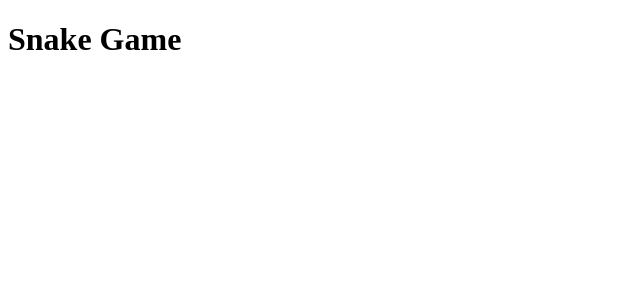
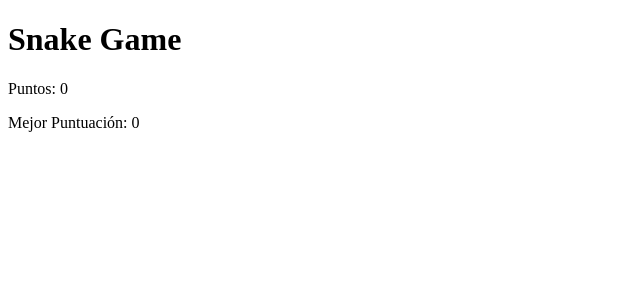
Before and after one commit to LuispeFigueroa/Lab-6-Snake-, a React (Vite) app: page / in a window 1280 px wide. Shown: the top 300 px of the page, without its empty margins (0-640 px from the left). Built offline with nearby package versions, Linux system fonts and the light colour scheme.

Commit message:
componente de puntos y de comida

```diff
--- a/src/App.jsx
+++ b/src/App.jsx
@@ -1,7 +1,10 @@
+import Score from './components/Score.jsx'
+
 export default function App() {
   return (
     <div>
       <h1>Snake Game</h1>
+      <Score score={0} best={0} />
     </div>
   )
 }
--- a/src/components/Score.jsx
+++ b/src/components/Score.jsx
@@ -0,0 +1,8 @@
+export default function Score({ score, best }) {
+    return (
+        <div>
+            <p> Puntos: {score}</p>
+            <p> Mejor Puntuación: {best}</p>
+        </div>
+    )
+}
```
Also changed, not shown: src/components/Food.jsx (+13 -0 lines).
